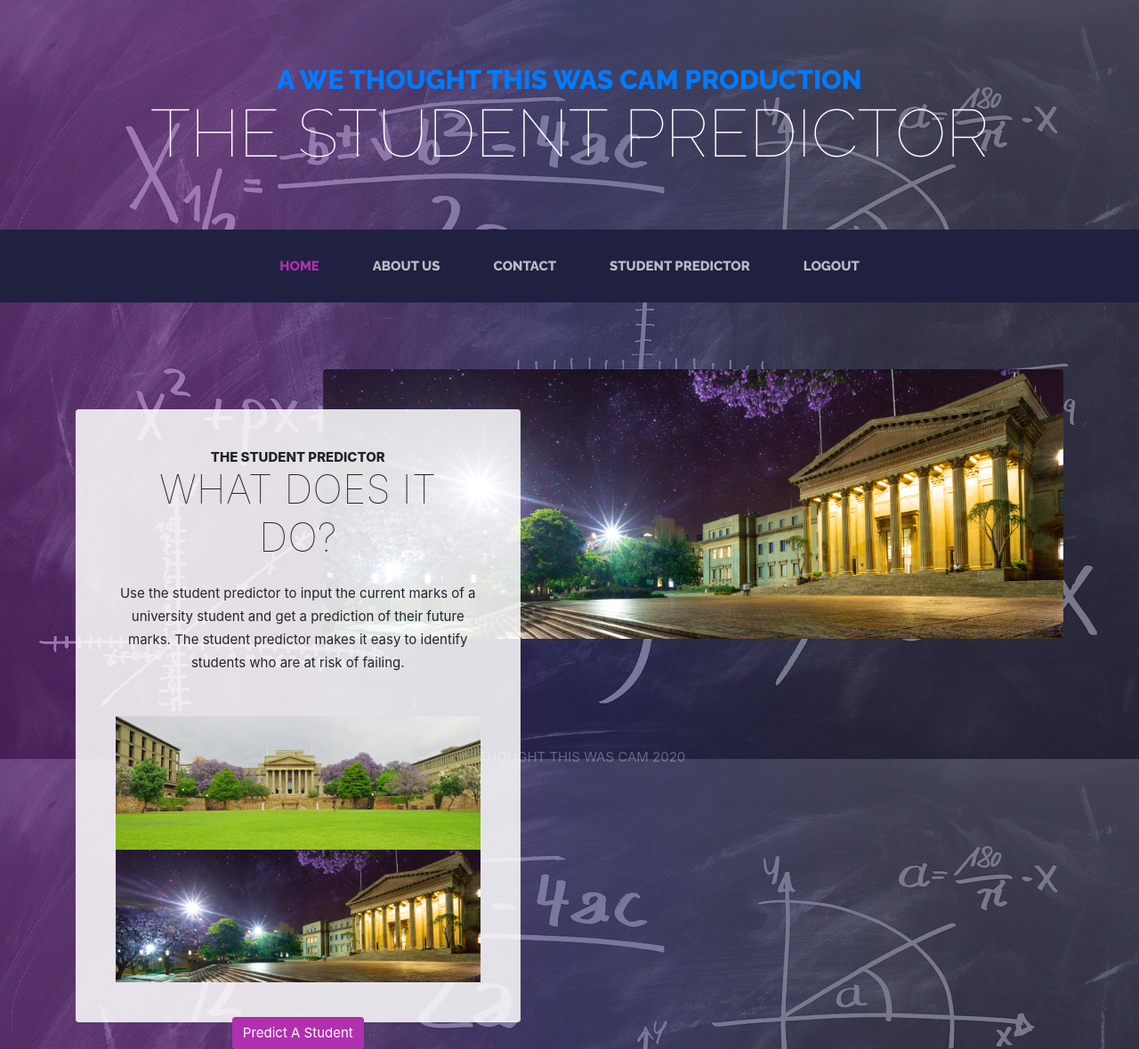
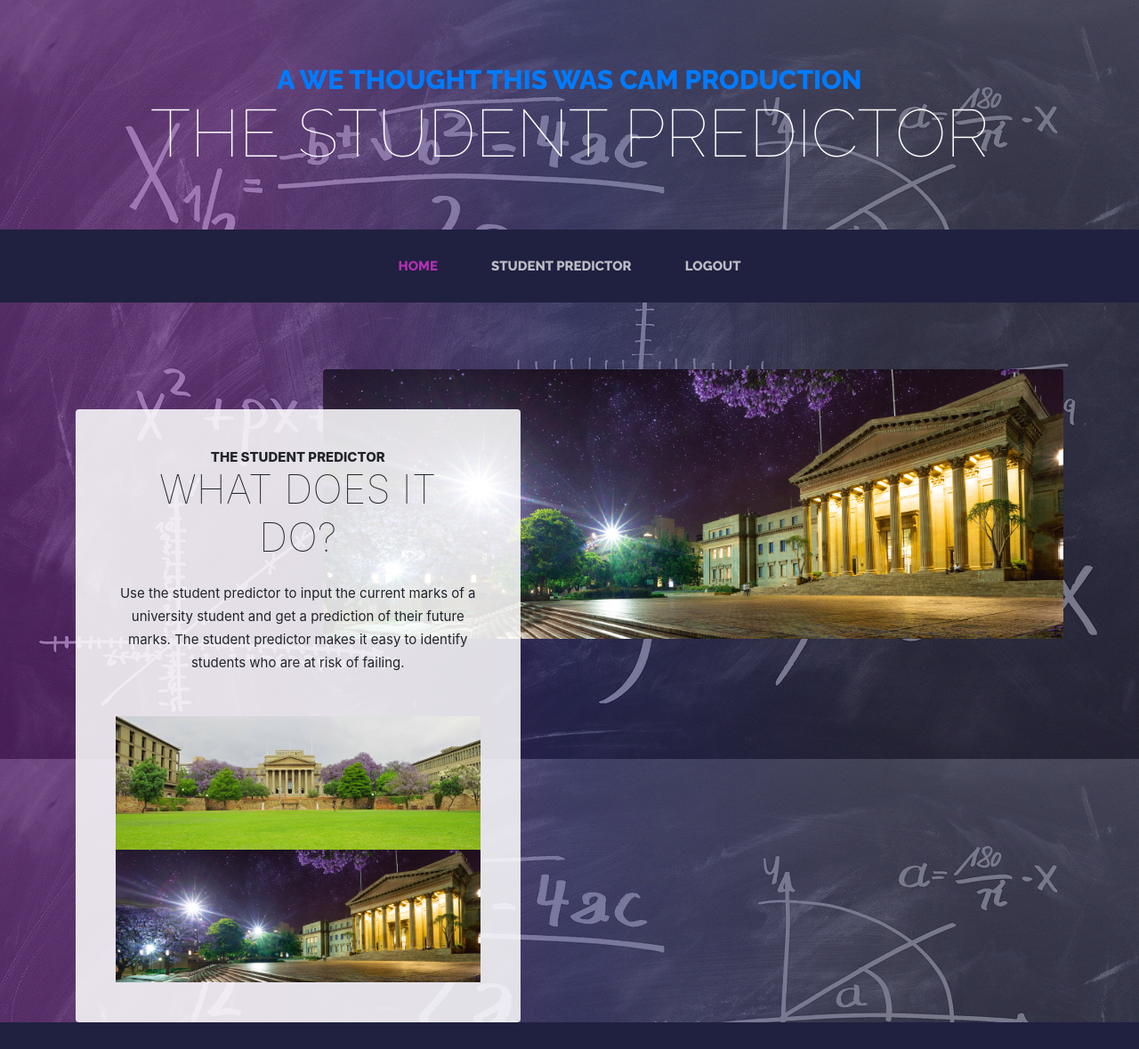
Before and after one commit to NicMuir/Software_Design_Project-2020, a Django app: template templates/demo/home.html in a window 1280 px wide. Shown: the whole page at 89% size. After the commit the page ends 1149 px from the top, so only its background shows below. Run offline with Django 3.2, Linux system fonts and the light colour scheme; the template is opened without the code that fills it, so the values that code supplies are empty; some libraries are stand-ins or nearby versions.

Commit message:
Standard

```diff
--- a/templates/demo/home.html
+++ b/templates/demo/home.html
@@ -39,12 +39,6 @@
               <a class="nav-link text-uppercase text-expanded" href="/demo">Home</a>
             </li>
             <li class="nav-item px-lg-4">
-              <a class="nav-link text-uppercase text-expanded" href="#">About us</a>
-            </li>
-            <li class="nav-item px-lg-4">
-              <a class="nav-link text-uppercase text-expanded" href="#">Contact</a>
-            </li>
-            <li class="nav-item px-lg-4">
               <a class="nav-link text-uppercase text-expanded" href={% url 'student_predictor:predict_student' %} >student predictor</a>
             </li>
             <li class = "nav-item px-lg-4">
@@ -81,10 +75,6 @@
             <div class="w3-display-bottommiddle w3-container w3-text-white w3-padding-32 w3-hide-small">
             </div>
           </div>
-<!--About-->
-            <div class="intro-button mx-auto">
-             <a class="btn std-button btn-xl text-white" href={% url 'student_predictor:predict_student' %}>Predict A Student</a>
-           </div>
           </div>
         </div>
 
@@ -92,12 +82,5 @@
 
     </section>
 
-
-    <footer class = "footer text-faded text-center py-5">
-      <div class="container">
-      <p class="m-0 medium">WE THOUGHT THIS WAS CAM 2020</p>
-      </div>
-    </footer>
-
 </body>
 </html>
```
Also changed, not shown: templates/student_predictor/show_all_students.html (+10 -5 lines).
